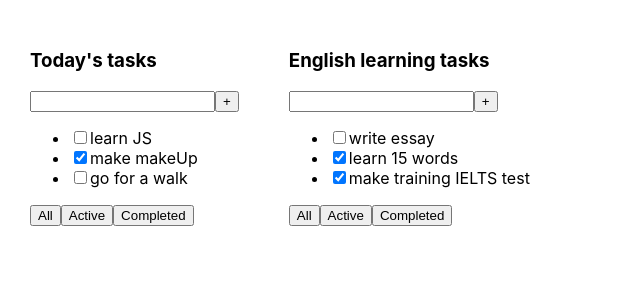
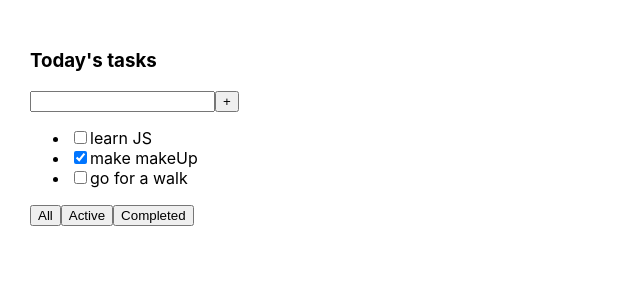
Before and after one commit to AnnaMintel/TaskManager_App, a React (Create React App) app: page / in a window 1280 px wide. Shown: the top 300 px of the page, without its empty margins (0-640 px from the left). Built offline with nearby package versions, Linux system fonts and the light colour scheme.

Commit message:
feat: made state modification

```diff
--- a/src/App.tsx
+++ b/src/App.tsx
@@ -8,23 +8,26 @@ export type TaskType = {
     isDone: boolean
 }
 
-
 function App() {
-    const tasksOne: Array<TaskType> = [
+    // BLL: business logic lair
+    let tasks: Array<TaskType> = [
         {title: "learn JS", id: 1, isDone: false},
         {title: "make makeUp", id: 2, isDone: true},
         {title: "go for a walk", id: 3, isDone: false}
     ];
-    const tasksTwo: Array<TaskType> = [
-        {title: "write essay", id: 1, isDone: false},
-        {title: "learn 15 words", id: 2, isDone: true},
-        {title: "make training IELTS test", id: 3, isDone: true}
-    ];
 
+    function removeTask(taskID: number) {
+        const filteredTasks = tasks.filter(t => t.id !== taskID) // true
+        tasks = filteredTasks
+        console.log(tasks)
+    }
+
+    //UI:
     return (
         <div className="App">
-           <TaskManager title={"Today's tasks"} tasks={tasksOne}/>
-           <TaskManager title={"English learning tasks"} tasks={tasksTwo}/>
+           <TaskManager title={"Today's tasks"} tasks={tasks}/>
+
+           {/* <TaskManager title={"English learning tasks"} tasks={tasksTwo}/> */}
         </div>
     );
 }
--- a/src/TaskManager.tsx
+++ b/src/TaskManager.tsx
@@ -4,10 +4,18 @@ import { TaskType } from './App';
 type TaskManagerType = {
     title: string
     tasks: Array<TaskType>
-
 }
 
 export const TaskManager = (props: TaskManagerType) => {
+    const tasks = props.tasks.map(task => {
+        return (
+            <li>
+                <input type="checkbox" checked={task.isDone} />
+                <span>{task.title}</span>
+            </li>
+        )
+    })
+
     return (
         <div>
             <h3>{props.title}</h3>
@@ -16,7 +24,8 @@ export const TaskManager = (props: TaskManagerType) => {
                 <button>+</button>
             </div>
             <ul>
-                <li>
+                {tasks}
+                {/* <li>
                 <input type="checkbox" checked={props.tasks[0].isDone} />
                 <span>{props.tasks[0].title}</span>
             </li>
@@ -27,7 +36,7 @@ export const TaskManager = (props: TaskManagerType) => {
             <li>
                 <input type="checkbox" checked={props.tasks[2].isDone} />
                 <span>{props.tasks[2].title}</span>
-                </li>
+            </li> */}
             </ul>
             <div>
                 <button>All</button>
```
Lines whose indentation alone changed are shown as unchanged.
